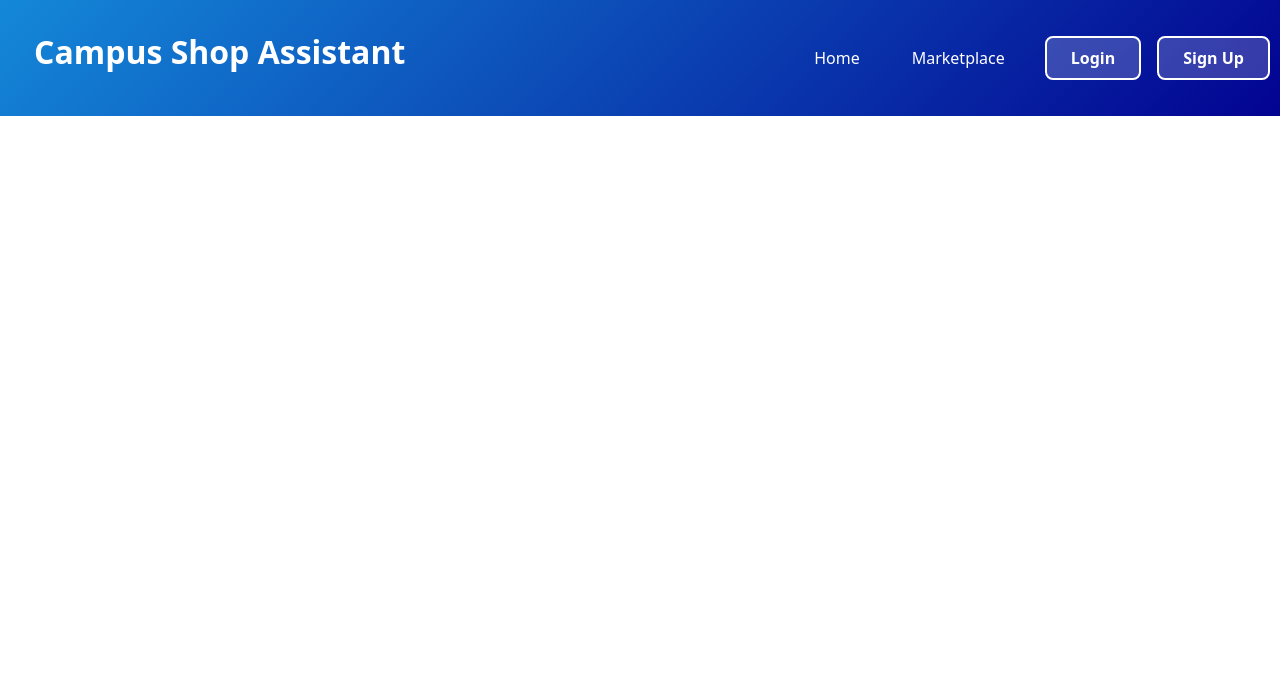
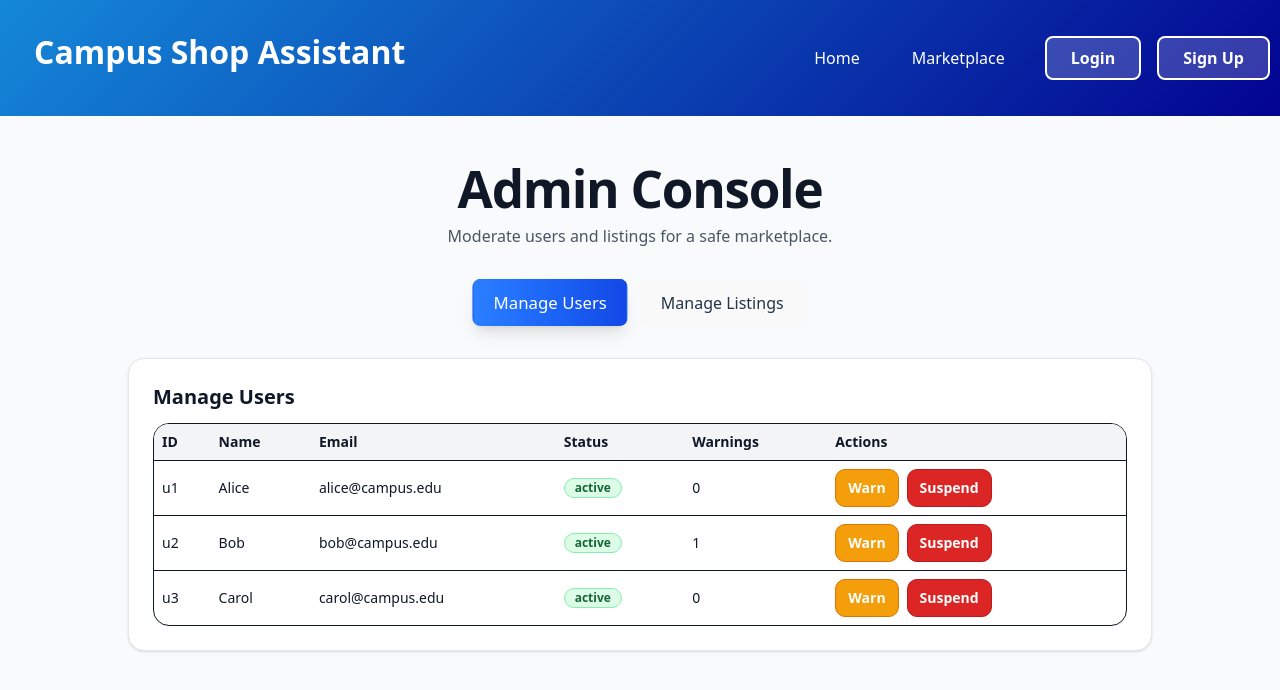
Before and after one commit to steamingbuns/Campus-Shop-Assistant, a React (Vite) app in the folder frontend/: page /admin in a window 1280 px wide. Shown: the top 690 px of the page. Built offline with nearby package versions, Linux system fonts and the light colour scheme; no server answers.

Commit message:
fixed spacing for admin panel and removed admin header

```diff
--- a/frontend/src/App.jsx
+++ b/frontend/src/App.jsx
@@ -11,6 +11,7 @@ import Cart from './pages/Cart';
 import Checkout from './pages/Checkout';
 import SellerDashboard from './pages/SellerDashboard';
 import Profile from './pages/Profile';
+import AdminDashboard from './pages/AdminPanel/AdminDashboard';
 import './App.css'
 
 function App() {
@@ -27,6 +28,7 @@ function App() {
             <Route path="/cart" element={<Cart />} />
             <Route path="/checkout" element={<Checkout />} />
             <Route path="/seller-dashboard" element={<SellerDashboard />} />
+            <Route path="/admin" element={<AdminDashboard />} />
             <Route path="/login" element={<Login />} />
             <Route path="/signup" element={<Signup />} />
           </Routes>
--- a/frontend/src/pages/AdminPanel/AdminDashboard.jsx
+++ b/frontend/src/pages/AdminPanel/AdminDashboard.jsx
@@ -1,5 +1,4 @@
 import { useState } from "react";
-import AdminHeader from "./AdminHeader.jsx";
 import UsersPanel from "./UsersPanel.jsx";
 import ListingsPanel from "./ListingsPanel.jsx";
 
@@ -11,22 +10,20 @@ const TABS = [
 export default function AdminDashboard() {
   const [active, setActive] = useState("users");
   return (
-    <div className="min-h-screen bg-gray-50 text-gray-900">
-      <AdminHeader />
-
+    <div className="min-h-screen bg-gray-50 text-gray-900" style={{ paddingTop: '120px' }}>
       <section className="mx-auto max-w-6xl px-6 pt-10">
-        <h1 className="text-3xl md:text-4xl font-extrabold tracking-tight text-center">Admin Console</h1>
+        <h1 className="text-3xl md:text-4xl font-extrabold tracking-tight text-center" style={{ marginTop: 0 }}>Admin Console</h1>
         <p className="text-center text-gray-600 mt-2">Moderate users and listings for a safe marketplace.</p>
       </section>
 
-      <nav className="mx-auto max-w-6xl px-6 mt-8 flex items-center justify-center gap-3" role="tablist" aria-label="Admin sections">
+      <nav className="mx-auto max-w-6xl px-6 mt-8 flex items-center justify-center gap-4" role="tablist" aria-label="Admin sections">
         {TABS.map(t => (
           <TabPill key={t.key} isActive={active === t.key} onClick={() => setActive(t.key)}>{t.label}</TabPill>
         ))}
       </nav>
 
       <main className="mx-auto max-w-6xl px-6 py-8">
-        <div className="mx-auto max-w-5xl bg-white rounded-2xl shadow border border-gray-200 p-5">
+        <div className="mx-auto max-w-5xl bg-white rounded-2xl shadow border border-gray-200 p-6">
           {active === "users" && <UsersPanel />}
           {active === "listings" && <ListingsPanel />}
         </div>
@@ -36,11 +33,14 @@ export default function AdminDashboard() {
 }
 
 function TabPill({ isActive, onClick, children }) {
-  const base = "px-5 py-2 rounded-xl text-sm md:text-base font-semibold transition-colors focus:outline-none focus:ring-2 focus:ring-offset-2 focus:ring-blue-400";
-  const active = "bg-blue-600 text-white border border-transparent hover:bg-blue-700";
-  const inactive = "bg-white text-gray-900 border border-gray-300 hover:bg-gray-100";
+  const base = "px-6 py-3 rounded-xl text-base font-bold transition-all focus:outline-none focus:ring-2 focus:ring-offset-2 focus:ring-blue-400 cursor-pointer";
+  const active = "bg-gradient-to-r from-blue-500 to-blue-700 border-2 border-blue-600 shadow-lg transform scale-105";
+  const inactive = "bg-white text-gray-700 border-2 border-gray-300 hover:bg-gray-50 hover:border-gray-400";
+
+  const style = isActive ? { color: 'white' } : {};
+
   return (
-    <button type="button" role="tab" aria-selected={isActive} className={`${base} ${isActive ? active : inactive}`} onClick={onClick}>
+    <button type="button" role="tab" aria-selected={isActive} className={`${base} ${isActive ? active : inactive}`} style={style} onClick={onClick}>
       {children}
     </button>
   );
--- a/frontend/src/pages/AdminPanel/AdminHeader.jsx
+++ /dev/null
@@ -1,39 +0,0 @@
-// frontend/src/admin/AdminHeader.jsx
-export default function AdminHeader() {
-  return (
-    <header className="w-full bg-gradient-to-r from-sky-500 to-blue-700 text-white">
-      <div className="mx-auto max-w-6xl px-6 py-5 flex items-center justify-between">
-        {/* Brand */}
-        <div className="text-2xl md:text-3xl font-extrabold tracking-tight">
-          Campus Shop Assistant
-        </div>
-
-        {/* Link giữa (chỉ minh hoạ) */}
-        <nav className="hidden md:block">
-          <a
-            href="#"
-            className="px-4 py-2 rounded-xl text-white/90 hover:text-white hover:bg-white/10"
-          >
-            Home
-          </a>
-        </nav>
-
-        {/* Nút phải (minh hoạ) */}
-        <div className="flex gap-3">
-          <button
-            type="button"
-            className="px-4 py-2 rounded-xl border border-white/30 bg-transparent text-white hover:bg-white/10"
-          >
-            Login
-          </button>
-          <button
-            type="button"
-            className="px-4 py-2 rounded-xl bg-white text-blue-700 hover:bg-gray-100"
-          >
-            Sign Up
-          </button>
-        </div>
-      </div>
-    </header>
-  );
-}
```
